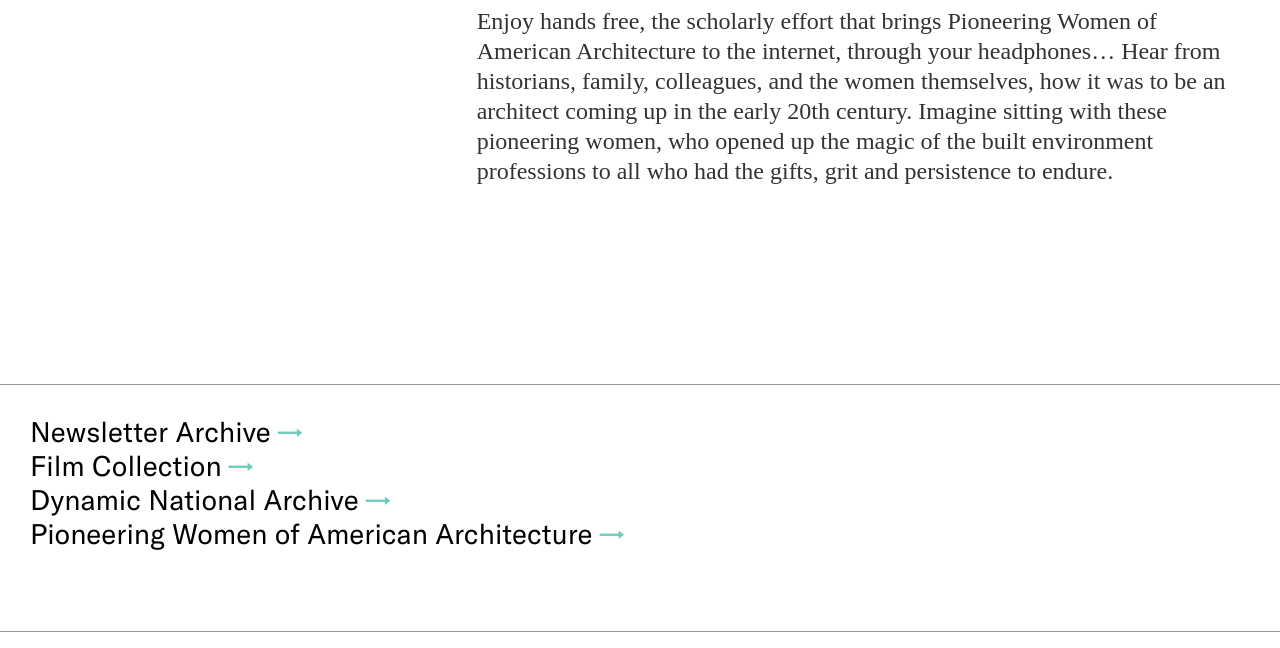
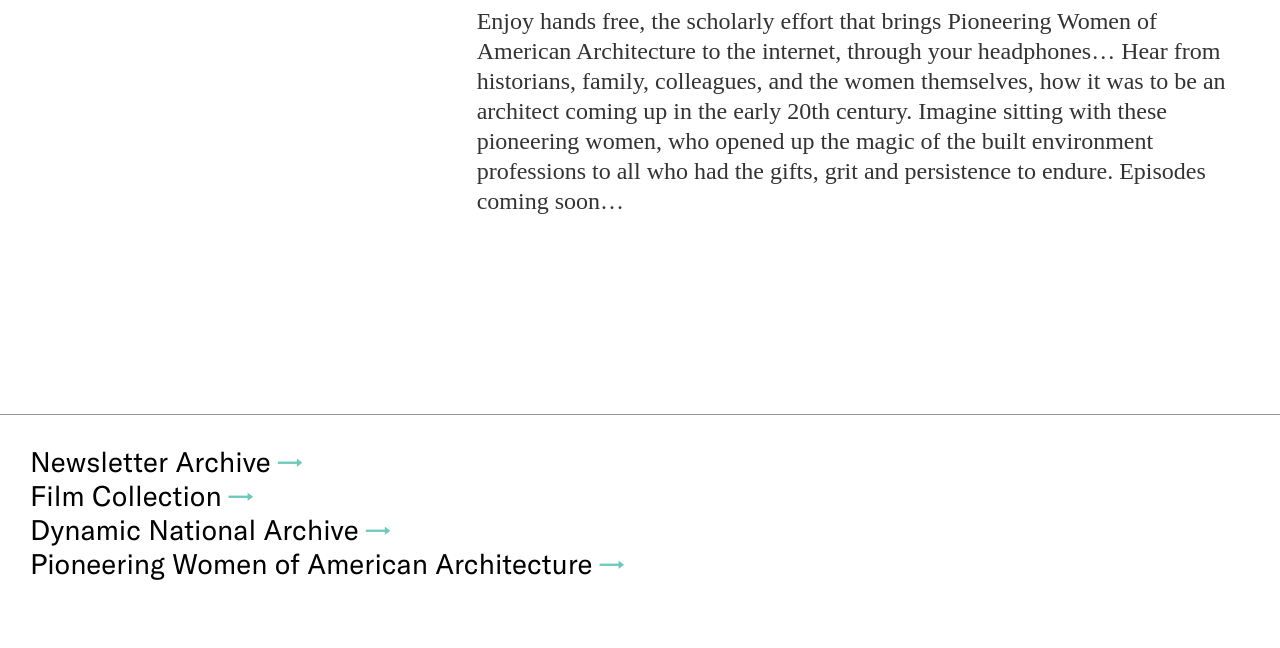
Before and after one commit to jengalas/bwaf-bbw, a Jekyll site: the page built from _resources/podcast.md, in a window 1280 px wide and 900 px high, scrolled down 747 px, cut to the strip 252-900 px from the top of the window. Built offline with Jekyll 4.4.1, drawn with Linux system fonts in a browser that asks for light colours; some web fonts are replaced.

Commit message:
Update from Forestry.io Aislinn McNamara updated _resources/podcast.md

```diff
--- a/_resources/podcast.md
+++ b/_resources/podcast.md
@@ -38,12 +38,12 @@
     download: ''
     link_url: ''
     link_text: ''
-  text_block: 'Enjoy hands free, the scholarly effort that brings Pioneering Women
+  text_block: Enjoy hands free, the scholarly effort that brings Pioneering Women
     of American Architecture to the internet, through your headphones... Hear from
     historians, family, colleagues, and the women themselves, how it was to be an
     architect coming up in the early 20th century. Imagine sitting with these pioneering
     women, who opened up the magic of the built environment professions to all who
-    had the gifts, grit and persistence to endure.  '
+    had the gifts, grit and persistence to endure.  Episodes coming soon...
 date: 2021-05-18T19:02:05.000+00:00
 description: ''
 
```
